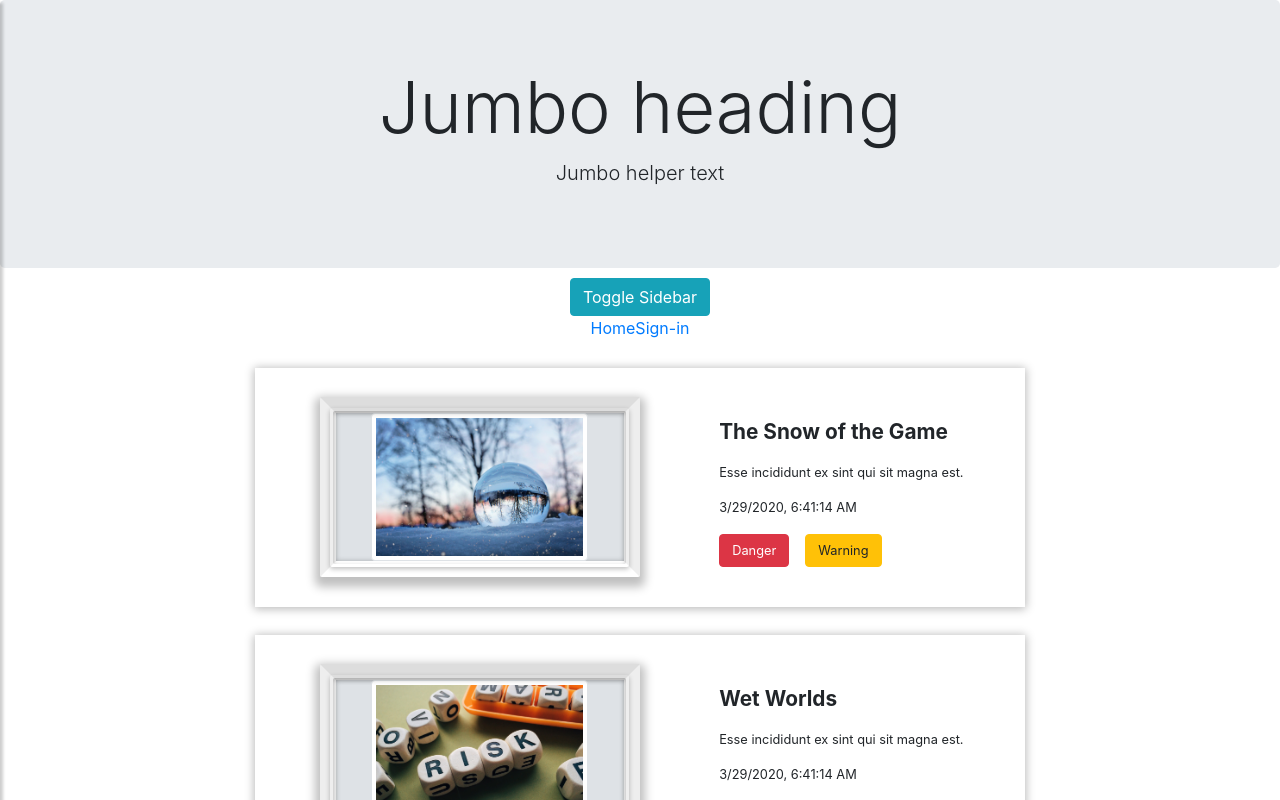
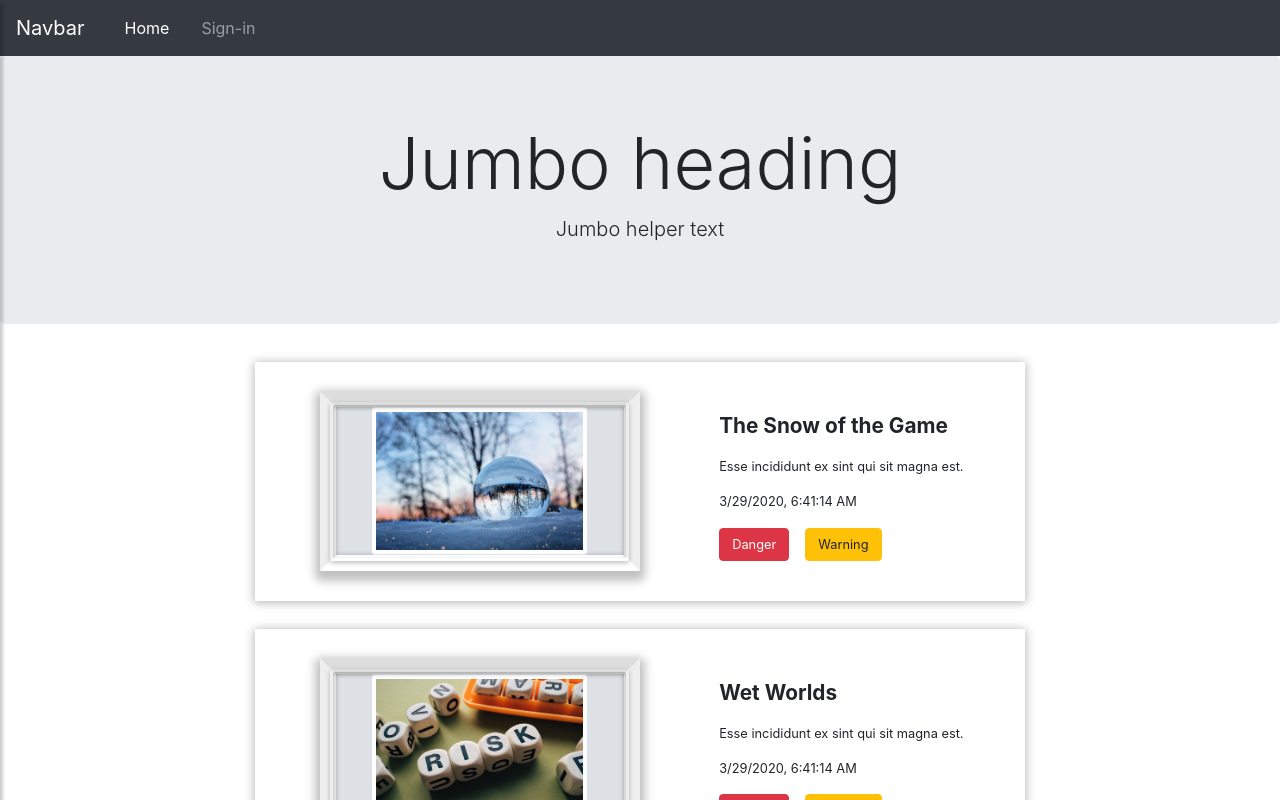
Before and after one commit to huyph14494/reactjs-practice-2020, a React (Create React App) app: page / in a window 1280 px wide. Shown: the top 800 px of the page. Built offline with nearby package versions, Linux system fonts and the light colour scheme.

Commit message:
Navbar component

```diff
--- a/public/index.html
+++ b/public/index.html
@@ -54,7 +54,7 @@
             $('.overlay').removeClass('active');
         });
 
-        $('#sidebarCollapse').on('click', function () {
+        $('.toggleSidebar').on('click', function () {
             $('#sidebar').addClass('active');
             $('.overlay').addClass('active');
         });
--- a/src/App.css
+++ b/src/App.css
@@ -121,6 +121,10 @@
 
 .max-width-420 {
 	max-width: 420px;
+}
+
+.cursor-pointer{
+    cursor: pointer;
 }
 
 @media only screen and (max-width: 767px) {
--- a/src/App.js
+++ b/src/App.js
@@ -2,16 +2,16 @@ import React from 'react';
 import { connect } from 'react-redux';
 import Header from './components/Header';
 import MenuSidebar from './components/MenuSidebar';
-import { Route, Switch, Link, withRouter } from 'react-router-dom';
+import { Route, Switch, withRouter } from 'react-router-dom';
 import routes from './routers/routers';
+import Navbar from './components/Navbar';
 
 function App(props) {
 	return (
 			<div className="App">
+				<Navbar />
 				<Header />
 				<MenuSidebar />
-				<Link to="/">Home</Link>
-				<Link to="/sign-in">Sign-in</Link>
 				<Switch location={props.location}>{routes.map((route, i) => <Route exact key={i} {...route} />)}</Switch>
 			</div>
 	);
--- a/src/components/MenuSidebar.js
+++ b/src/components/MenuSidebar.js
@@ -42,22 +42,17 @@ function MenuSidebar(props) {
 				</ul>
 				<ul className="list-unstyled CTAs">
 					<li>
-						<a href="/" className="download">
+						<Link to="/" className="download">
 							Download source
-						</a>
+						</Link>
 					</li>
 					<li>
-						<a href="/" className="article">
+						<Link to="/" className="article">
 							Back to article
-						</a>
+						</Link>
 					</li>
 				</ul>
 			</nav>
-
-			<button type="button" id="sidebarCollapse" className="btn btn-info">
-				<i className="fas fa-align-left" />
-				<span>Toggle Sidebar</span>
-			</button>
 		</div>
 	);
 }
--- /dev/null
+++ b/src/components/Navbar.js
@@ -0,0 +1,38 @@
+import React from 'react';
+import { Link } from 'react-router-dom';
+
+function Navbar(props) {
+	return (
+		<nav className="navbar navbar-expand-lg navbar-dark bg-dark">
+			<span className="navbar-brand toggleSidebar cursor-pointer">Navbar</span>
+
+			<button
+				className="navbar-toggler toggleSidebar"
+				type="button"
+				// data-toggle="collapse"
+				// data-target="#navbarSupportedContent"
+				// aria-controls="navbarSupportedContent"
+				// aria-expanded="false"
+				// aria-label="Toggle navigation"
+			>
+				<span className="navbar-toggler-icon" />
+			</button>
+			<div className="collapse navbar-collapse" id="navbarSupportedContent">
+				<ul className="navbar-nav mr-auto">
+					<li className="nav-item active ml-3">
+						<Link className="nav-link" to="/">
+							Home
+						</Link>
+					</li>
+					<li className="nav-item ml-3">
+						<Link className="nav-link" to="/sign-in">
+							Sign-in
+						</Link>
+					</li>
+				</ul>
+			</div>
+		</nav>
+	);
+}
+
+export default Navbar;
```
